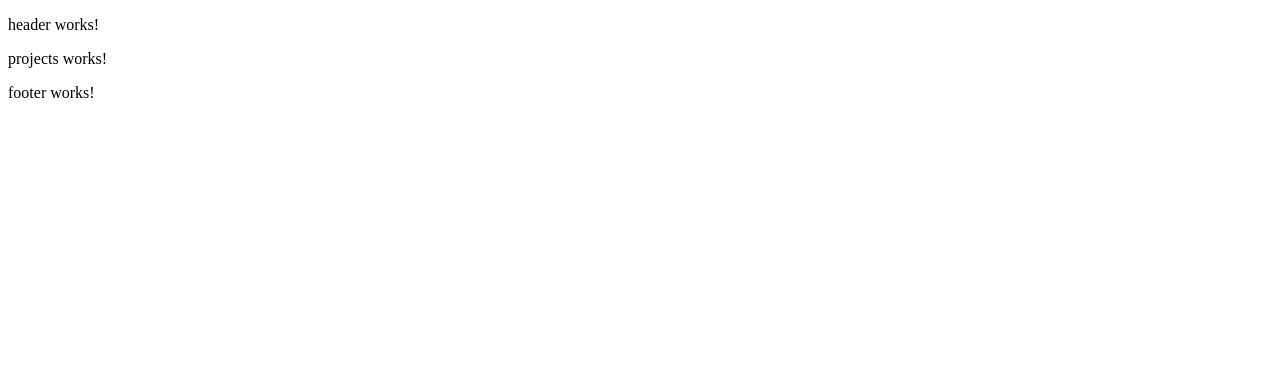
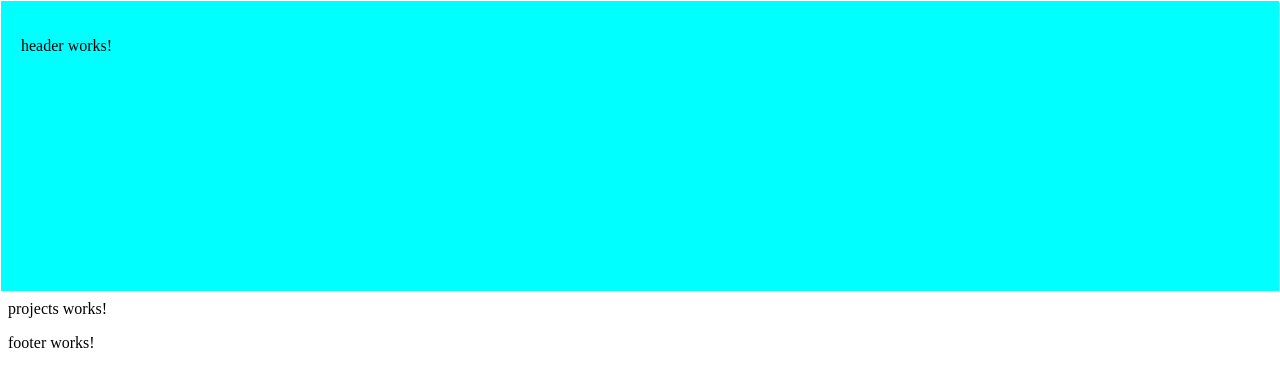
Before and after one commit to gowthamk63/GowthamKommineni, an Angular app: page / in a window 1280 px wide. Shown: the top 386 px of the page. Built offline with nearby package versions, Linux system fonts and the light colour scheme.

Commit message:
header modifications

```diff
--- /dev/null
+++ b/src/app/about/about.component.html
@@ -0,0 +1,3 @@
+<p>
+  about works!
+</p>
--- /dev/null
+++ b/src/app/about/about.component.ts
@@ -0,0 +1,15 @@
+import { Component, OnInit } from '@angular/core';
+
+@Component({
+  selector: 'app-about',
+  templateUrl: './about.component.html',
+  styleUrls: ['./about.component.css']
+})
+export class AboutComponent implements OnInit {
+
+  constructor() { }
+
+  ngOnInit() {
+  }
+
+}
--- a/src/app/app.module.ts
+++ b/src/app/app.module.ts
@@ -5,13 +5,15 @@
 import { HeaderComponent } from './header/header.component';
 import { FooterComponent } from './footer/footer.component';
 import { ProjectsComponent } from './projects/projects.component';
+import { AboutComponent } from './about/about.component';
 
 @NgModule({
   declarations: [
     AppComponent,
     HeaderComponent,
     FooterComponent,
-    ProjectsComponent
+    ProjectsComponent,
+    AboutComponent
   ],
   imports: [
     BrowserModule
--- a/src/app/header/header.component.html
+++ b/src/app/header/header.component.html
@@ -1,3 +1,3 @@
-<p>
-  header works!
-</p>
+  <p>
+    header works!
+  </p>
--- a/src/styles.css
+++ b/src/styles.css
@@ -1 +1,7 @@
 /* You can add global styles to this file, and also import other style files */
+header{
+    background-color: aqua;
+    height: 250px;
+    padding: 20px;
+    margin: -7px;
+}
```
Also changed, not shown: src/app/about/about.component.css (added), 1 other file (tests, documents, lock files or other folders).
